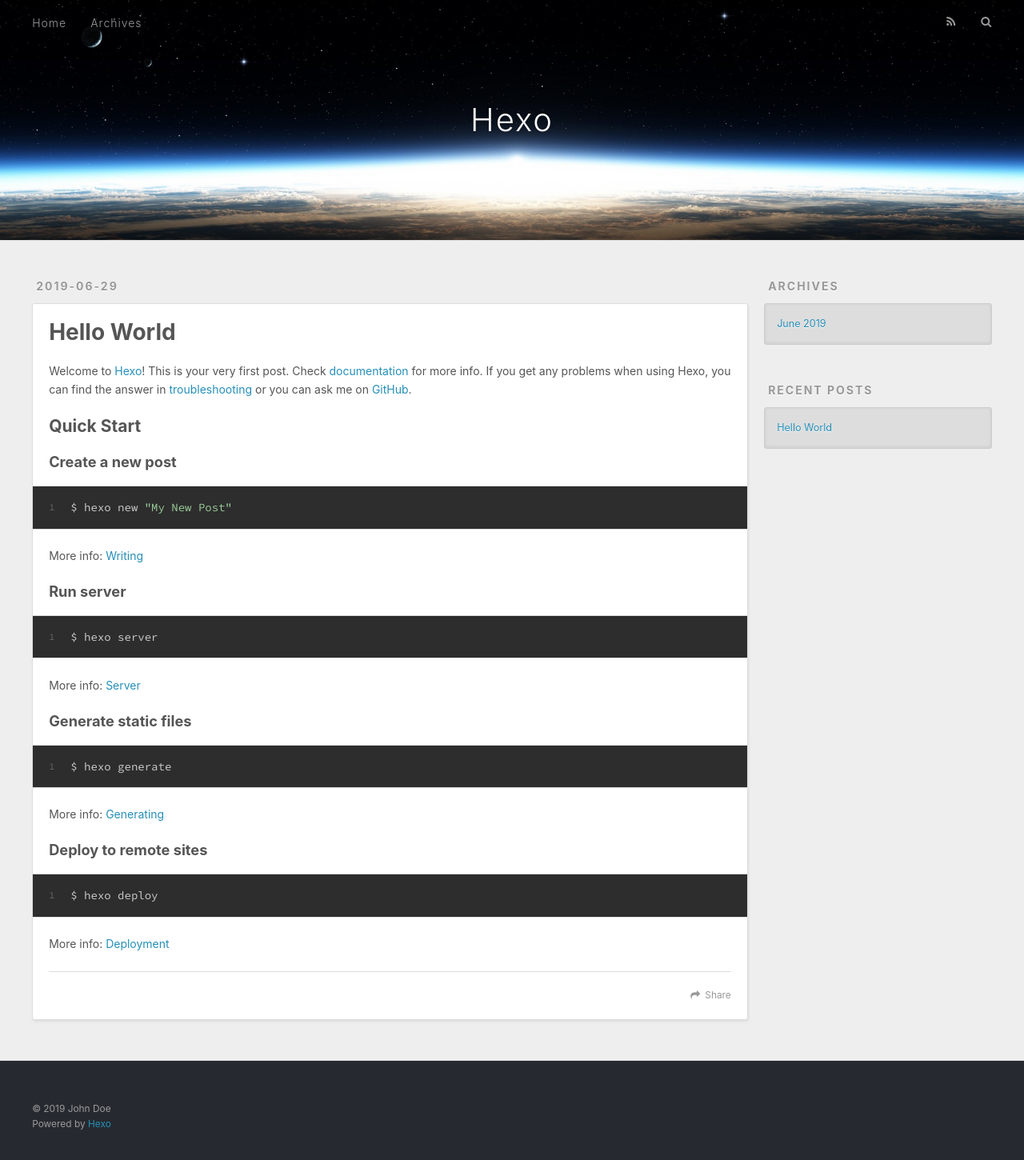
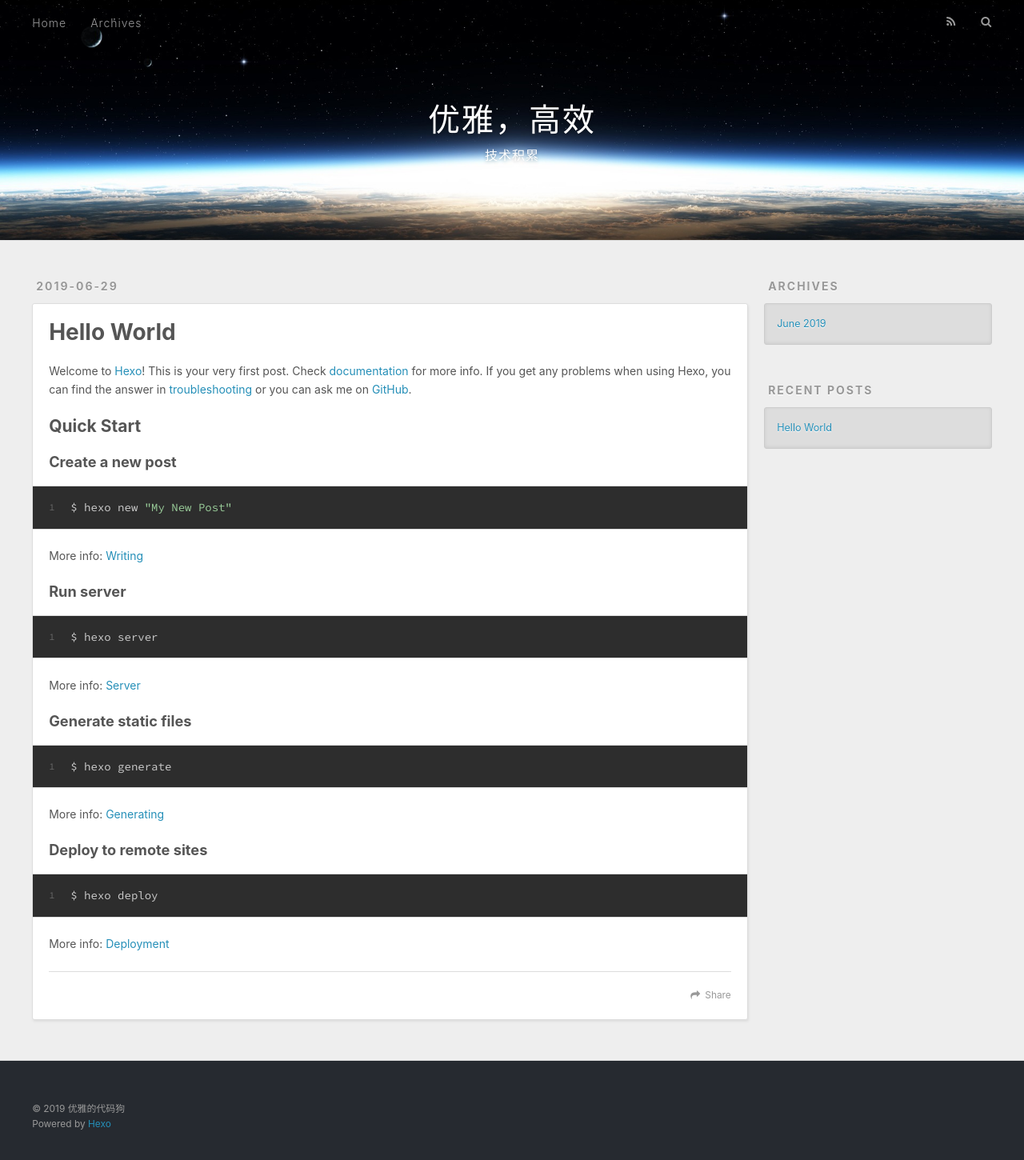
Before and after one commit to mawentaoit/mawentaoit.github.io, a plain HTML site: page index.html in a window 1280 px wide. Shown: the whole page at 80% size. Drawn offline with nearby package versions, Linux system fonts and the light colour scheme.

Commit message:
Site updated: 2019-06-29 21:50:35

```diff
--- a/index.html
+++ b/index.html
@@ -5,17 +5,20 @@
 
 
 
-  <title>Hexo</title>
+  <title>优雅，高效</title>
   <meta name="viewport" content="width=device-width, initial-scale=1, maximum-scale=1">
-  <meta property="og:type" content="website">
-<meta property="og:title" content="Hexo">
+  <meta name="description" content="技术，经验">
+<meta property="og:type" content="website">
+<meta property="og:title" content="优雅，高效">
 <meta property="og:url" content="http://yoursite.com/index.html">
-<meta property="og:site_name" content="Hexo">
+<meta property="og:site_name" content="优雅，高效">
+<meta property="og:description" content="技术，经验">
 <meta property="og:locale" content="default">
 <meta name="twitter:card" content="summary">
-<meta name="twitter:title" content="Hexo">
+<meta name="twitter:title" content="优雅，高效">
+<meta name="twitter:description" content="技术，经验">
 
-    <link rel="alternate" href="/atom.xml" title="Hexo" type="application/atom+xml">
+    <link rel="alternate" href="/atom.xml" title="优雅，高效" type="application/atom+xml">
 
 
     <link rel="icon" href="/favicon.png">
@@ -34,8 +37,12 @@
   <div id="header-outer" class="outer">
     <div id="header-title" class="inner">
       <h1 id="logo-wrap">
-        <a href="/" id="logo">Hexo</a>
+        <a href="/" id="logo">优雅，高效</a>
       </h1>
+
+        <h2 id="subtitle-wrap">
+          <a href="/" id="subtitle">技术积累</a>
+        </h2>
 
     </div>
     <div id="header-inner" class="inner">
@@ -101,7 +108,7 @@
 
     </div>
     <footer class="article-footer">
-      <a data-url="http://yoursite.com/2019/06/29/hello-world/" data-id="cjxhkcejo0000k70kflyps8h7" class="article-share-link">Share</a>
+      <a data-url="http://yoursite.com/2019/06/29/hello-world/" data-id="cjxhl1sgr0000ng0kk3gnd965" class="article-share-link">Share</a>
 
 
     </footer>
@@ -157,7 +164,7 @@
 
   <div class="outer">
     <div id="footer-info" class="inner">
-      &copy; 2019 John Doe<br>
+      &copy; 2019 优雅的代码狗<br>
       Powered by <a href="http://hexo.io/" target="_blank">Hexo</a>
     </div>
   </div>
```
Also changed, not shown: 2019/06/29/hello-world/index.html (+10 -6 lines), archives/2019/06/index.html (+15 -8 lines), archives/2019/index.html (+15 -8 lines), archives/index.html (+15 -8 lines).
